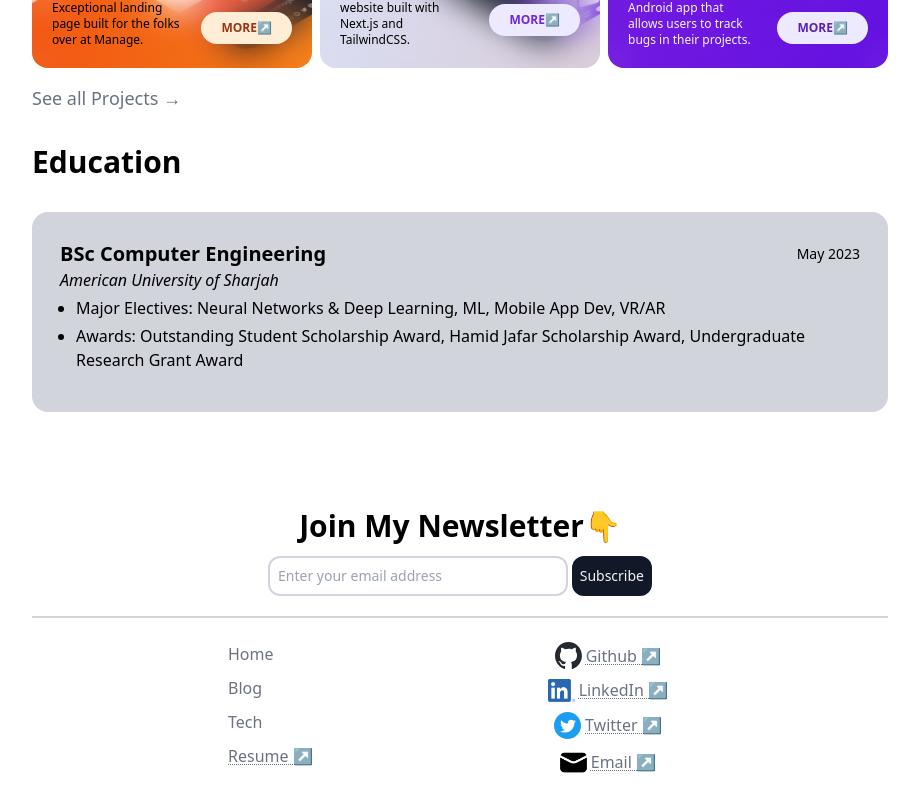
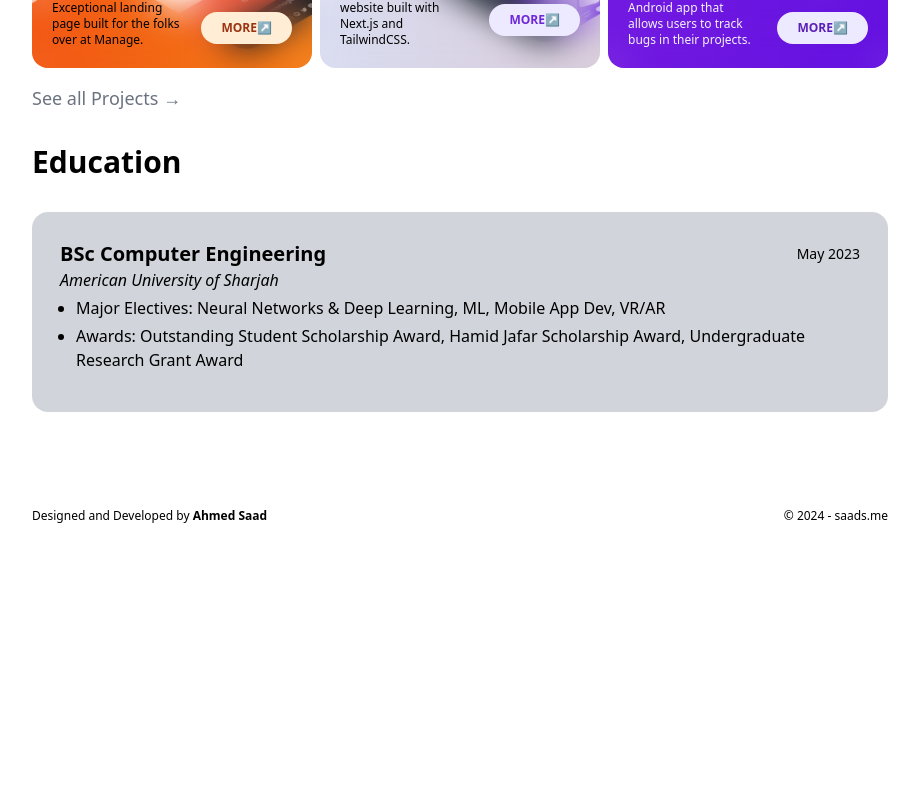
Before and after one commit to saadsme/portfolio, a Next.js app: page / in a window 1280 px wide. Shown: the part 1971-2771 px from the top of the page, without its empty margins (180-1099 px from the left). After the commit the page ends 2527 px from the top, so only its background shows below. Built offline with nearby package versions, Linux system fonts and the light colour scheme.

Commit message:
feat: new simple footer

```diff
--- a/components/Footer.js
+++ b/components/Footer.js
@@ -1,91 +1,14 @@
-import Link from 'next/link'
-import Image from 'next/image'
-import {React, useState} from 'react'
-import { Resend } from 'resend';
+import {React} from 'react'
 
 const Footer = () => {
-    const [email, setEmail] = useState('');
-    const subscribeToNewsletter = async () => {
-
-        var response = await fetch('/api/subscribe', {
-            method: 'POST',
-            body: JSON.stringify({ email }),
-            headers: {
-              'Content-Type': 'application/json',
-            },
-            })
-            if(response.status === 200){
-
-                var response = await fetch('/api/sendWelcomeMail', {
-                    method: 'POST',
-                    body: JSON.stringify({ email }),
-                    headers: {
-                      'Content-Type': 'application/json',
-                    },
-                    })
-                    if(response.status === 200){
-                        alert('Thanks for subscribing! You might wanna check your email for a little surprise!😉')
-                    }
-                    else{
-                        alert('Error Sending Welcome Mail!')
-                    }
-            }
-            else{
-                alert('Error Subscribing!')
-            }
-          setEmail('');
-     }
   return (
-        <div className='mx-auto '>
-            <div className='flex flex-col justify-center items-center gap-3'>
-            <div className='font-bold text-3xl'>
-            Join My Newsletter👇
-            </div>
-            <div className='flex max-w-sm gap-1'>
-                <input className='border-2 border-gray-300 rounded-xl p-2 w-96 text-sm '
-                value={email}
-                onChange={(e) => setEmail(e.target.value)}
-                placeholder='Enter your email address'/>
-                <button className='bg-gray-900 dark:bg-gray-100 dark:text-black text-gray-100 rounded-xl p-2  text-sm' onClick={subscribeToNewsletter}>Subscribe</button>
-            </div>
-            </div>
-            <span className="block h-0.5 w-full bg-gray-300 mb-5 md:max-w-4xl mt-5"></span>
-            <div className='flex flex-col justify-center  md:flex-row md:justify-between md:px-48 '>
-
-                    <div className='flex flex-col space-y-0.5 justify-center items-center mb-3 md:justify-start md:items-start text-gray-500 dark:text-gray-300'>
-                        <Link className="hover:bg-gray-200 p-1 rounded hover:text-gray-700 "  href={'/'}>Home</Link>
-                        {//<Link className="hover:bg-gray-200 p-1 rounded hover:text-gray-700 "  href={'/projects'}>Projects</Link>
-                        }
-                        <Link className="hover:bg-gray-200 p-1 rounded hover:text-gray-700"  href={'/blog'}>Blog</Link>
-                        <Link className="hover:bg-gray-200 p-1 rounded hover:text-gray-700"  href={'/tech'}>Tech</Link>
-                        <Link className="underline underline-offset-2 decoration-dotted decoration-1 md:whitespace-nowrap hover:text-gray-700 underline-solid hover:bg-gray-200 p-1 rounded" href={'/docs/cv.pdf'} target="_blank">Resume ↗</Link>
-                    </div>
-                    <div className='flex flex-col justify-center items-center space-y-1 md:space-y-0.5 max-w-3xl mx-6 mb-5 text-gray-500 md:whitespace-nowrap dark:text-gray-300'>
-                        <Link className=" flex items-center underline underline-offset-2 decoration-dotted decoration-1 hover:text-gray-700 underline-solid hover:bg-gray-200  rounded px-1" href={'https://github.com/xosaad'} target="_blank">
-                                 <Image src='/logos/github-mark.svg' className='p-1' alt='logo' width={35} height={1}/>
-                            Github ↗
-                        </Link>
-                        <Link className=" flex underline items-center underline-offset-2 decoration-dotted decoration-1 hover:text-gray-700 underline-solid hover:bg-gray-200  rounded px-1" href={'https://github.com/xosaad'} target="_blank">
-                                <Image src='/logos/linkedin.png' className='p-1' alt='logo' width={35} height={1}/>
-                            LinkedIn ↗
-                        </Link>
-                        <Link className=" flex items-center underline underline-offset-2 decoration-dotted decoration-1 hover:text-gray-700 underline-solid hover:bg-gray-200  rounded px-1" href={'https://twitter.com/saadcodesjs'} target="_blank">
-                                <Image src='/logos/twitter.svg' className='p-1' alt='logo' width={35} height={1}/>
-                            Twitter ↗
-                        </Link>
-                        <Link className=" flex items-center underline underline-offset-2 decoration-dotted decoration-1 hover:text-gray-700 underline-solid hover:bg-gray-200 rounded px-1" href={'mailto:hello@saads.me'} target="_blank">
-                                <Image src='/logos/mail.png' className='' alt='logo' width={35} height={1}/>
-                            Email ↗
-                        </Link>
-                    </div>
-
-                {//<div className='flex flex-col space-y-0.5 mx-6 w-full text-gray-500'>
-                    //{/*CAN ADD ANY LINKS OR WHATEVER I LIKE HERE*/}
-
-
-                //</div>
-                }
-            </div>
+        <div className='mx-auto flex justify-between text-xs mb-8'>
+        <div>
+            Designed and Developed by <b> Ahmed Saad </b>
+        </div>
+        <div>
+            &#169; 2024 - saads.me
+        </div>
         </div>
   )
 }
```
